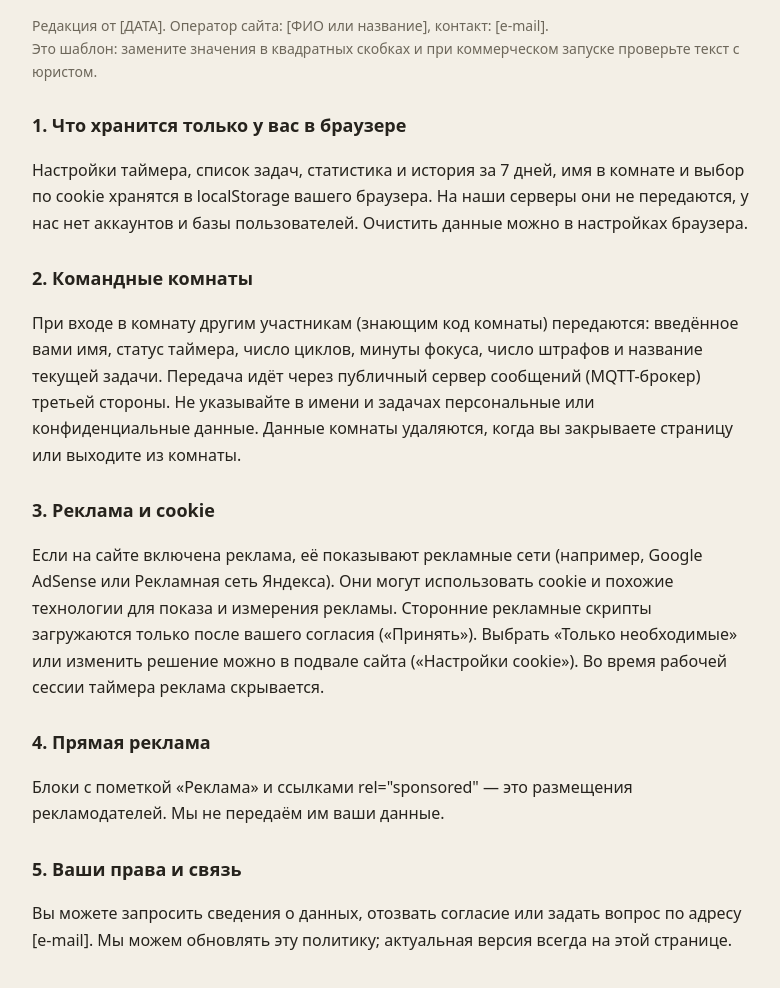
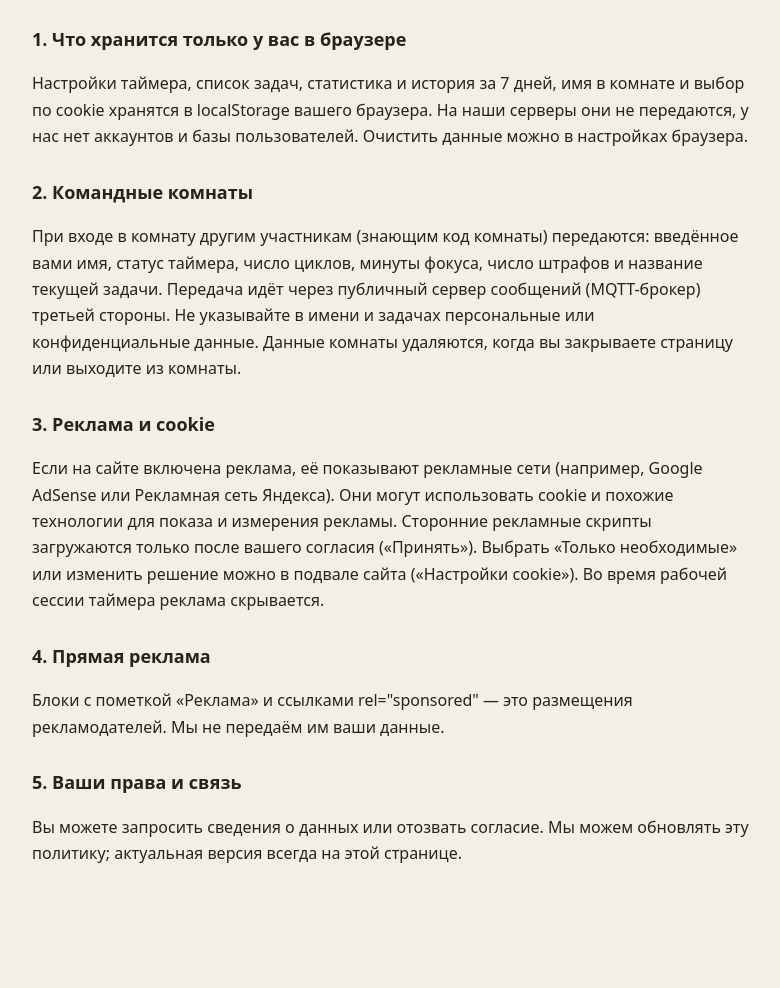
Before and after one commit to proj589/pomidoro-clocker, a plain HTML site: page privacy.html in a window 1280 px wide. Shown: the part 134-1122 px from the top of the page, without its empty margins (248-1028 px from the left). After the commit the page ends 1077 px from the top, so only its background shows below. Drawn offline with Linux system fonts and the light colour scheme.

Commit message:
Update privacy.html

```diff
--- a/privacy.html
+++ b/privacy.html
@@ -6,7 +6,6 @@ body{font:16px/1.65 system-ui,-apple-system,'Segoe UI',sans-serif;background:var
 h1{font-size:26px}h2{font-size:18px;margin-top:28px}a{color:var(--ac)}.mu{color:var(--mu);font-size:14px}li{margin:4px 0}</style></head><body>
 <p><a href="./">← На сайт</a></p>
 <h1>Политика конфиденциальности</h1>
-<p class="mu">Редакция от [ДАТА]. Оператор сайта: [ФИО или название], контакт: [e-mail].<br>Это шаблон: замените значения в квадратных скобках и при коммерческом запуске проверьте текст с юристом.</p>
 <h2>1. Что хранится только у вас в браузере</h2>
 <p>Настройки таймера, список задач, статистика и история за 7 дней, имя в комнате и выбор по cookie хранятся в localStorage вашего браузера. На наши серверы они не передаются, у нас нет аккаунтов и базы пользователей. Очистить данные можно в настройках браузера.</p>
 <h2>2. Командные комнаты</h2>
@@ -16,5 +15,5 @@ h1{font-size:26px}h2{font-size:18px;margin-top:28px}a{color:var(--ac)}.mu{color:
 <h2>4. Прямая реклама</h2>
 <p>Блоки с пометкой «Реклама» и ссылками rel="sponsored" — это размещения рекламодателей. Мы не передаём им ваши данные.</p>
 <h2>5. Ваши права и связь</h2>
-<p>Вы можете запросить сведения о данных, отозвать согласие или задать вопрос по адресу [e-mail]. Мы можем обновлять эту политику; актуальная версия всегда на этой странице.</p>
+<p>Вы можете запросить сведения о данных или отозвать согласие. Мы можем обновлять эту политику; актуальная версия всегда на этой странице.</p>
 </body></html>
```
